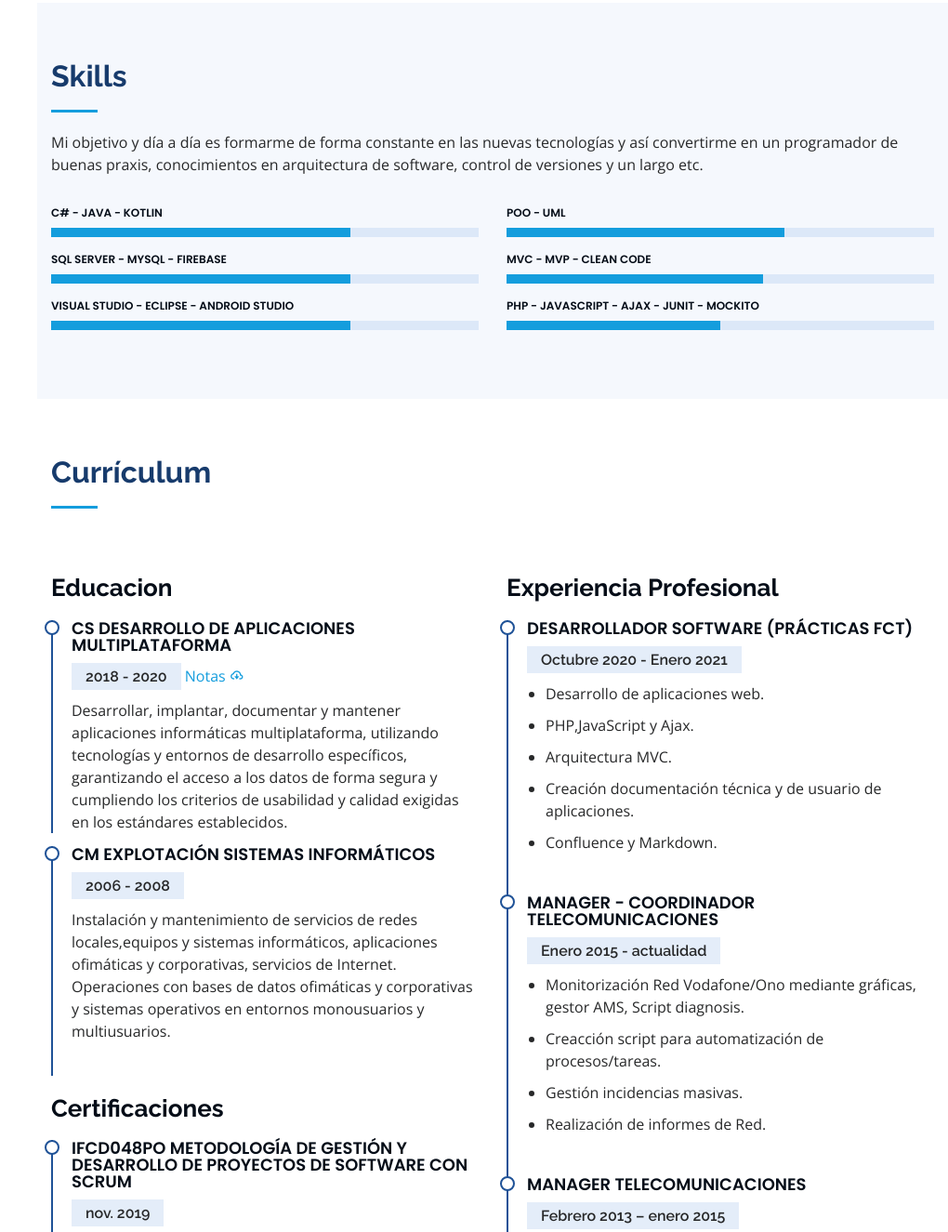
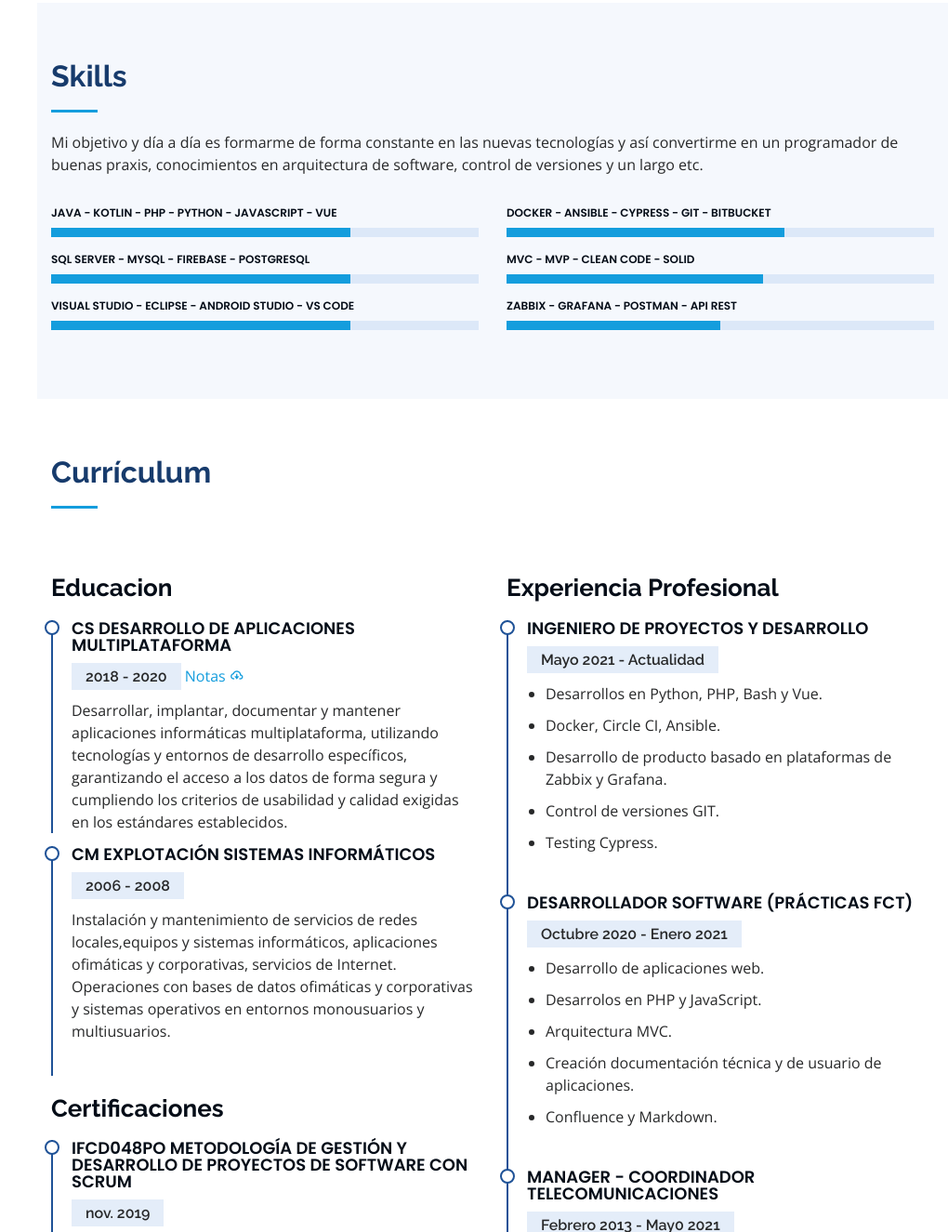
Before and after one commit to Jonnhyx/Portafolio, a plain HTML site: page index.html in a window 1280 px wide. Shown: the part 1437-2762 px from the top of the page at 93% size, without its empty margins (260-1280 px from the left). Drawn offline with nearby package versions, Linux system fonts and the light colour scheme.

Commit message:
Update index.html
updated competencies of today's work

```diff
--- a/index.html
+++ b/index.html
@@ -98,7 +98,7 @@
 	  	<div class="col-lg-6">
     			<ul>
 				<li><i class="icofont-rounded-right"></i> <strong>Formación:</strong> Siempre aprendiendo nuevas tecnologías.</li>
-				<li><i class="icofont-rounded-right"></i> <strong>Ciudad:</strong> Vigo, pontevedra</li>
+				<li><i class="icofont-rounded-right"></i> <strong>Ciudad:</strong> Vigo, Pontevedra</li>
     			</ul>
   		</div>
 	</div>
@@ -126,21 +126,21 @@
           <div class="col-lg-6" data-aos="fade-up">
 
             <div class="progress">
-              <span class="skill">C# - Java - Kotlin<i class="val"></i></span>
+              <span class="skill">Java - Kotlin - PHP - Python - JavaScript - Vue<i class="val"></i></span>
               <div class="progress-bar-wrap">
                 <div class="progress-bar" role="progressbar" aria-valuenow="70" aria-valuemin="0" aria-valuemax="100"></div>
               </div>
             </div>
 
             <div class="progress">
-              <span class="skill">SQL Server - MYSQL - Firebase<i class="val"></i></span>
+              <span class="skill">SQL Server - MYSQL - Firebase - PostgreSQL<i class="val"></i></span>
               <div class="progress-bar-wrap">
                 <div class="progress-bar" role="progressbar" aria-valuenow="70" aria-valuemin="0" aria-valuemax="100"></div>
               </div>
             </div>
 
             <div class="progress">
-              <span class="skill">Visual Studio - Eclipse - Android Studio<i class="val"></i></span>
+              <span class="skill">Visual Studio - Eclipse - Android Studio - VS Code<i class="val"></i></span>
               <div class="progress-bar-wrap">
                 <div class="progress-bar" role="progressbar" aria-valuenow="70" aria-valuemin="0" aria-valuemax="100"></div>
               </div>
@@ -151,21 +151,21 @@
           <div class="col-lg-6" data-aos="fade-up" data-aos-delay="100">
 
             <div class="progress">
-              <span class="skill">POO - UML<i class="val"></i></span>
+              <span class="skill">Docker - Ansible - Cypress - GIT - Bitbucket<i class="val"></i></span>
               <div class="progress-bar-wrap">
                 <div class="progress-bar" role="progressbar" aria-valuenow="65" aria-valuemin="0" aria-valuemax="100"></div>
               </div>
             </div>
 
             <div class="progress">
-              <span class="skill">MVC - MVP - CLEAN CODE<i class="val"></i></span>
+              <span class="skill">MVC - MVP - CLEAN CODE - SOLID<i class="val"></i></span>
               <div class="progress-bar-wrap">
                 <div class="progress-bar" role="progressbar" aria-valuenow="60" aria-valuemin="0" aria-valuemax="100"></div>
               </div>
             </div>
 
             <div class="progress">
-              <span class="skill">PHP - JavaScript - AJAX - JUnit - Mockito<i class="val"></i></span>
+              <span class="skill">Zabbix - Grafana - POSTMAN - API REST<i class="val"></i></span>
               <div class="progress-bar-wrap">
                 <div class="progress-bar" role="progressbar" aria-valuenow="50" aria-valuemin="0" aria-valuemax="100"></div>
               </div>
@@ -212,11 +212,23 @@
           <div class="col-lg-6" data-aos="fade-up" data-aos-delay="100">
             <h3 class="resume-title">Experiencia Profesional</h3>
 	     <div class="resume-item">
+  	      <h4>Ingeniero de proyectos y desarrollo</h4>
+ 	       <h5>Mayo 2021 - Actualidad</h5>
+  	        <ul>
+		    <li>Desarrollos en Python, PHP, Bash y Vue.</li>
+    		 <li>Docker, Circle CI, Ansible.</li>
+    		 <li>Desarrollo de producto basado en plataformas de Zabbix y Grafana.</li>
+		     <li>Control de versiones GIT.</li>
+         <li>Testing Cypress.</li>
+ 	        </ul>
+	    </div>
+
+      <div class="resume-item">
         <h4>Desarrollador Software (Prácticas FCT)</h4>
         <h5>Octubre 2020 - Enero 2021</h5>
           <ul>
    <li>Desarrollo de aplicaciones web.</li>
-    		 <li>PHP,JavaScript y Ajax.</li>
+       <li>Desarrolos en PHP y JavaScript.</li>
        <li>Arquitectura MVC.</li>
        <li>Creación documentación técnica y de usuario de aplicaciones.</li>
    <li>Confluence y Markdown.</li>
@@ -224,18 +236,12 @@
     </div>
             <div class="resume-item">
               <h4>Manager - Coordinador Telecomunicaciones</h4>
-              <h5>Enero 2015 - actualidad</h5>
+              <h5>Febrero 2013 - May0 2021</h5>
               <ul>
                 <li>Monitorización Red Vodafone/Ono mediante gráficas, gestor AMS, Script diagnosis.</li>
                 <li>Creacción script para automatización de procesos/tareas.</li>
                 <li>Gestión incidencias masivas.</li>
                 <li>Realización de informes de Red.</li>
-              </ul>
-            </div>
-			<div class="resume-item">
-              <h4>Manager Telecomunicaciones</h4>
-              <h5>Febrero 2013 – enero 2015</h5>
-              <ul>
                 <li>Configuración personalizada, bridge, NAT, VPN, DLNA.</li>
                 <li>Dslam Alcatel ISAM e ASAM.</li>
                 <li>Solución de problemas PPPoE/DHCP/VOIP/CNR/CAR/GSIP/DLM.</li>
```
Lines whose indentation alone changed are shown as unchanged.
